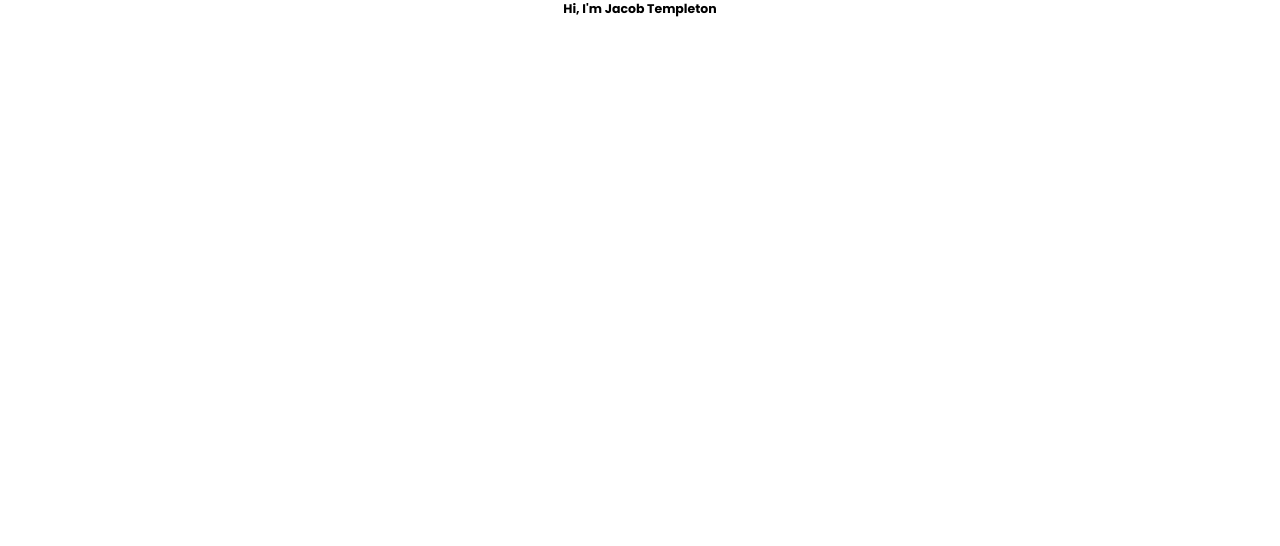
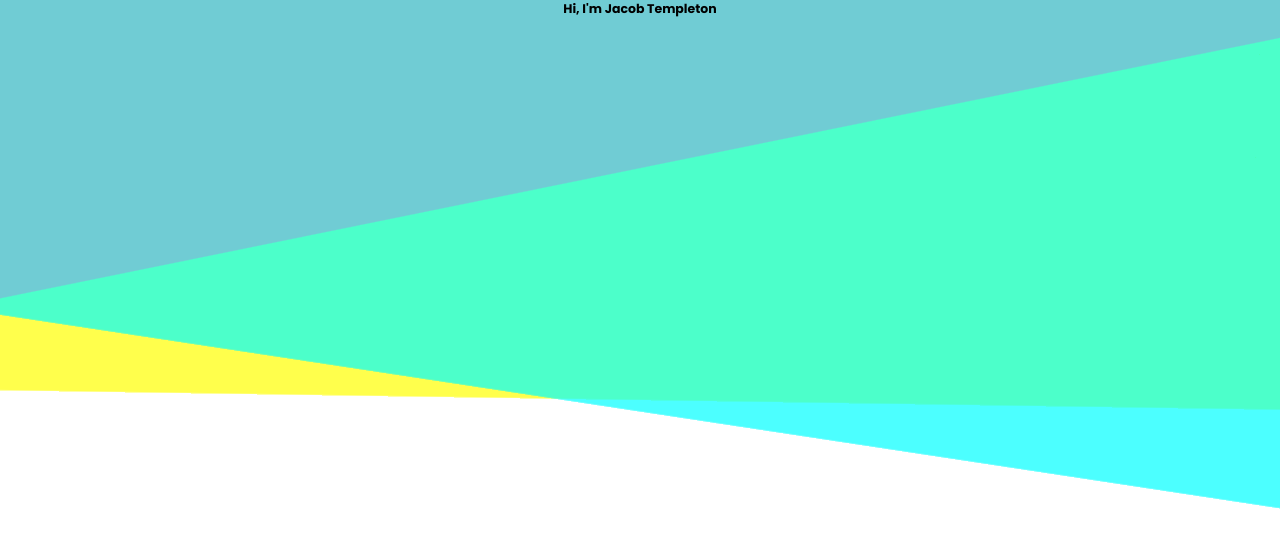
Before and after one commit to JWCTempleton/Portfolio, a React (Create React App) app in the folder portfolio/: page / in a window 1280 px wide. Shown: the top 546 px of the page. Built offline with nearby package versions, Linux system fonts and the light colour scheme.

Commit message:
Add SVG for Hero component background, SVG styling

```diff
--- a/portfolio/src/components/Hero.css
+++ b/portfolio/src/components/Hero.css
@@ -3,3 +3,104 @@
   height: 90vh;
   justify-content: center;
 }
+
+path {
+  transform-origin: 50% 0%;
+}
+.background--custom {
+  background-color: #ffffff;
+  position: absolute;
+  width: 100vw;
+  height: 100vh;
+  z-index: -1;
+  top: 0;
+  left: 0;
+}
+
+.background--custom.dark {
+  background-color: rgb(24, 23, 36);
+  color: white;
+}
+
+.fade-first {
+  animation: fade-first 1.5s;
+}
+
+.fade-first.dark {
+  color: white;
+}
+
+.fade-second {
+  opacity: 0;
+  animation-name: fade-second;
+  animation-duration: 1.3s;
+  animation-delay: 1.2s;
+  animation-fill-mode: forwards;
+}
+
+.fade-second.dark {
+  color: white;
+}
+
+.fade-third {
+  opacity: 0;
+  animation-name: fade-second;
+  animation-duration: 1.5s;
+  animation-delay: 2.8s;
+  animation-fill-mode: forwards;
+}
+
+.fade-third.dark {
+  color: white;
+}
+
+@keyframes fade-first {
+  0% {
+    opacity: 0;
+  }
+  100% {
+    opacity: 1;
+  }
+}
+
+@keyframes fade-second {
+  0% {
+    opacity: 0;
+  }
+  100% {
+    opacity: 1;
+  }
+}
+
+@keyframes fade-third {
+  0% {
+    opacity: 0;
+  }
+  100% {
+    opacity: 1;
+  }
+}
+@keyframes path0 {
+  0% {
+    transform: rotate(-18deg);
+  }
+  100% {
+    transform: rotate(30deg);
+  }
+}
+@keyframes path1 {
+  0% {
+    transform: rotate(-20deg);
+  }
+  100% {
+    transform: rotate(20deg);
+  }
+}
+@keyframes path2 {
+  0% {
+    transform: rotate(40deg);
+  }
+  100% {
+    transform: rotate(-40deg);
+  }
+}
--- a/portfolio/src/components/Hero.js
+++ b/portfolio/src/components/Hero.js
@@ -1,8 +1,32 @@
 import "./Hero.css";
-const Hero = () => {
+const Hero = ({ darkMode }) => {
   return (
     <div className="hero">
       <h1>Hi, I'm Jacob Templeton</h1>
+      <svg
+        className={darkMode ? "background--custom dark" : "background--custom"}
+        viewBox="0 0 100 100"
+        preserveAspectRatio="none"
+      >
+        <path
+          fill="#FFFF00"
+          fillOpacity="0.7"
+          d="M-100 -100L200 -100L200 50L-100 50Z"
+          style={{ animation: "path0 5s linear infinite alternate" }}
+        />
+        <path
+          fill="#00FFFF"
+          fillOpacity="0.7"
+          d="M-100 -100L200 -100L200 50L-100 50Z"
+          style={{ animation: "path1 9.5s linear infinite alternate" }}
+        />
+        <path
+          fill="#FF00FF"
+          fillOpacity="0.2"
+          d="M-100 -100L200 -100L200 20L-100 20Z"
+          style={{ animation: "path2 11s linear infinite alternate" }}
+        />
+      </svg>
     </div>
   );
 };
```
